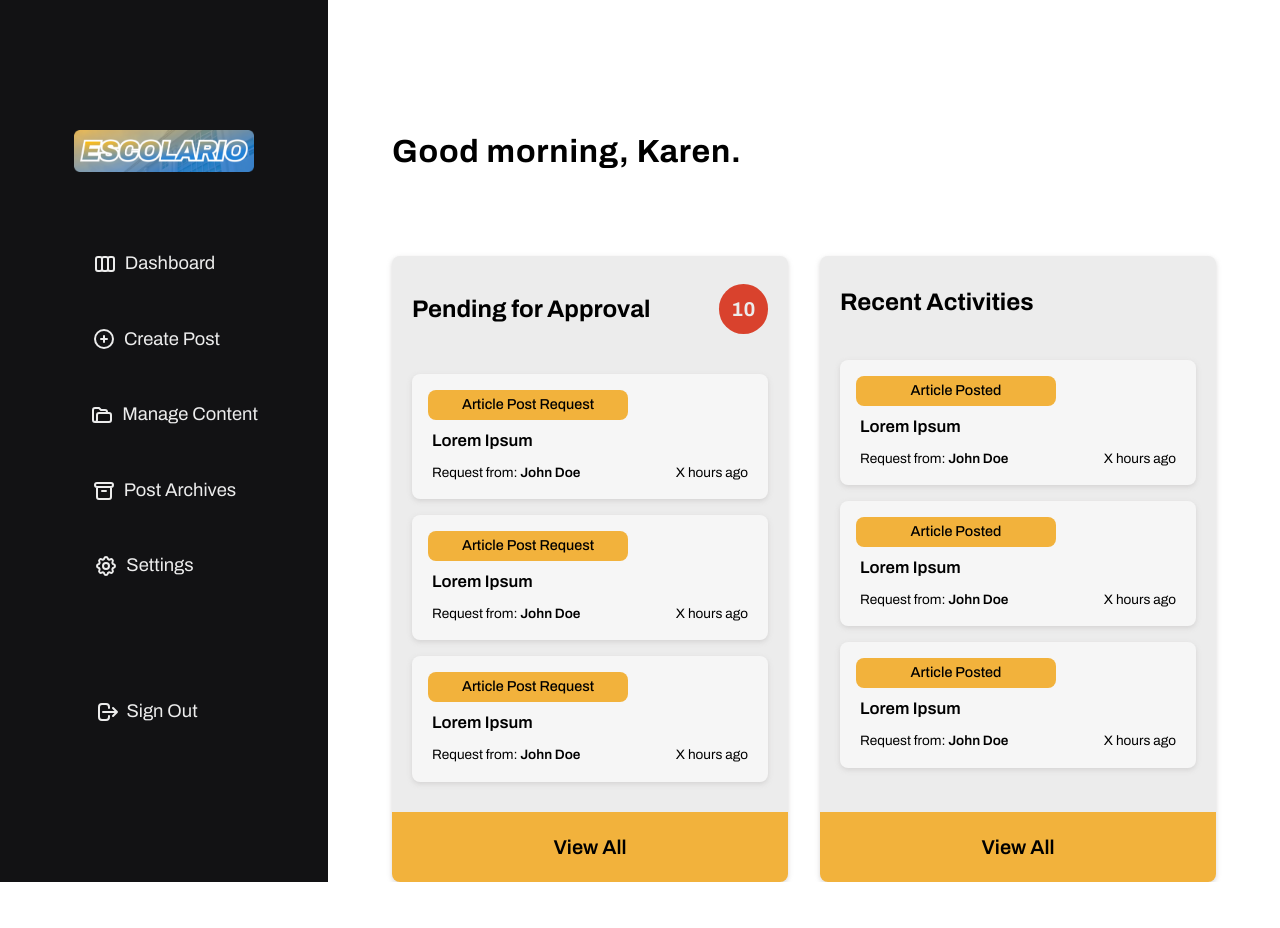
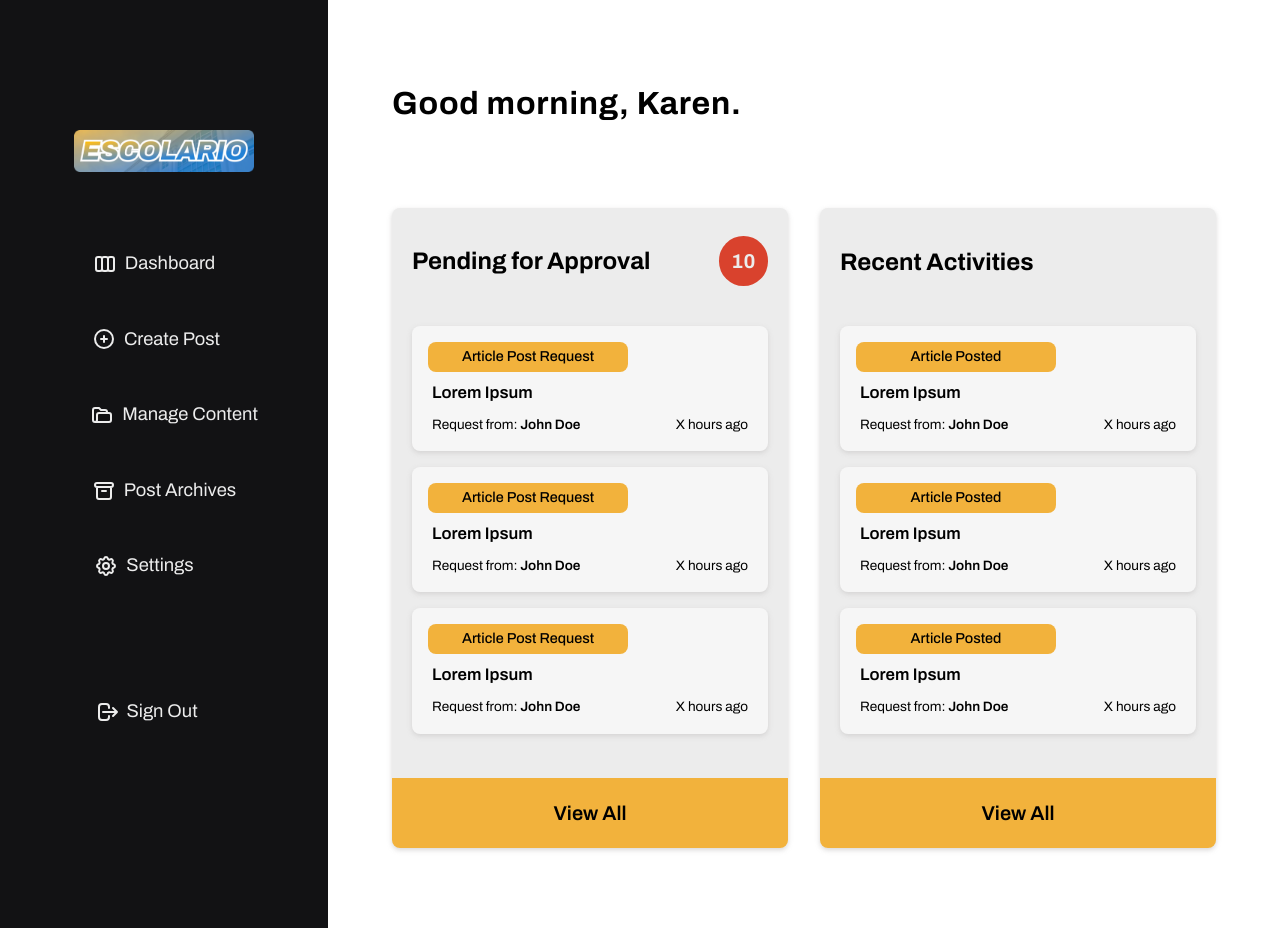
Before and after one commit to judgemongcal/se-becarios-cms, a React (Vite) app in the folder becarios-admin/: page /dashboard in a window 1280 px wide. Before the commit the page ends 882 px from the top, so only its background shows below. Built offline with nearby package versions, Linux system fonts and the light colour scheme.

Commit message:
adjusted dashboard elements y-axis alignment

```diff
--- a/becarios-admin/src/components/dashboard/Greeting.jsx
+++ b/becarios-admin/src/components/dashboard/Greeting.jsx
@@ -1,6 +1,6 @@
 function Greeting({ name }) {
   return (
-    <h1 className=" mt-[5rem] text-[1.5rem] font-bold tracking-wide md:text-[2rem]">
+    <h1 className=" mt-[2rem] text-[1.5rem] font-bold tracking-wide md:text-[2rem]">
       Good morning, {name}.
     </h1>
   );
--- a/becarios-admin/src/components/manage-content/RequestList.jsx
+++ b/becarios-admin/src/components/manage-content/RequestList.jsx
@@ -14,7 +14,7 @@ function RequestList() {
           10
         </h1>
       </div>
-      <div className="req-items mb-0.5 flex flex-col gap-4 p-5">
+      <div className="req-items mb-4 flex flex-col gap-4 p-5">
         {/* CONVERT INTO ARRAY.MAP */}
         <PendingListItem />
         <PendingListItem />
--- a/becarios-admin/src/components/recent-activities/ActivityList.jsx
+++ b/becarios-admin/src/components/recent-activities/ActivityList.jsx
@@ -6,7 +6,7 @@ function ActivityList() {
   return (
     <div className="bg-brand-input shadow-shadow-db rounded-8 flex w-[100%] flex-col gap-2 sm:min-w-[100%] md:max-w-[100%] lg:min-w-[40vh] lg:max-w-[100%]">
       <div className="header mt-2 flex flex-row items-center justify-between p-5 py-4 lg:mt-4 lg:py-3">
-        <h1 className="text-[1.25rem] font-bold lg:text-[1.5rem]">
+        <h1 className="text-[1.25rem] font-bold md:mb-1.5 md:mt-2 lg:text-[1.5rem]">
           Recent Activities
         </h1>
       </div>
--- a/becarios-admin/src/pages/Dashboard.jsx
+++ b/becarios-admin/src/pages/Dashboard.jsx
@@ -14,7 +14,7 @@ function Dashboard() {
         <NavBarMobile />
       </div>
 
-      <div className="content flex w-[100%] flex-col gap-[5rem] px-9 md:px-16 lg:mt-[3rem]">
+      <div className="content flex w-[100%] flex-col gap-[5rem] px-9 md:mb-[5rem] md:px-16 lg:mt-[3rem]">
         <Greeting name="Karen" />
         <div className="lists flex flex-col gap-[2rem] xl:flex-row">
           <RequestList />
```
